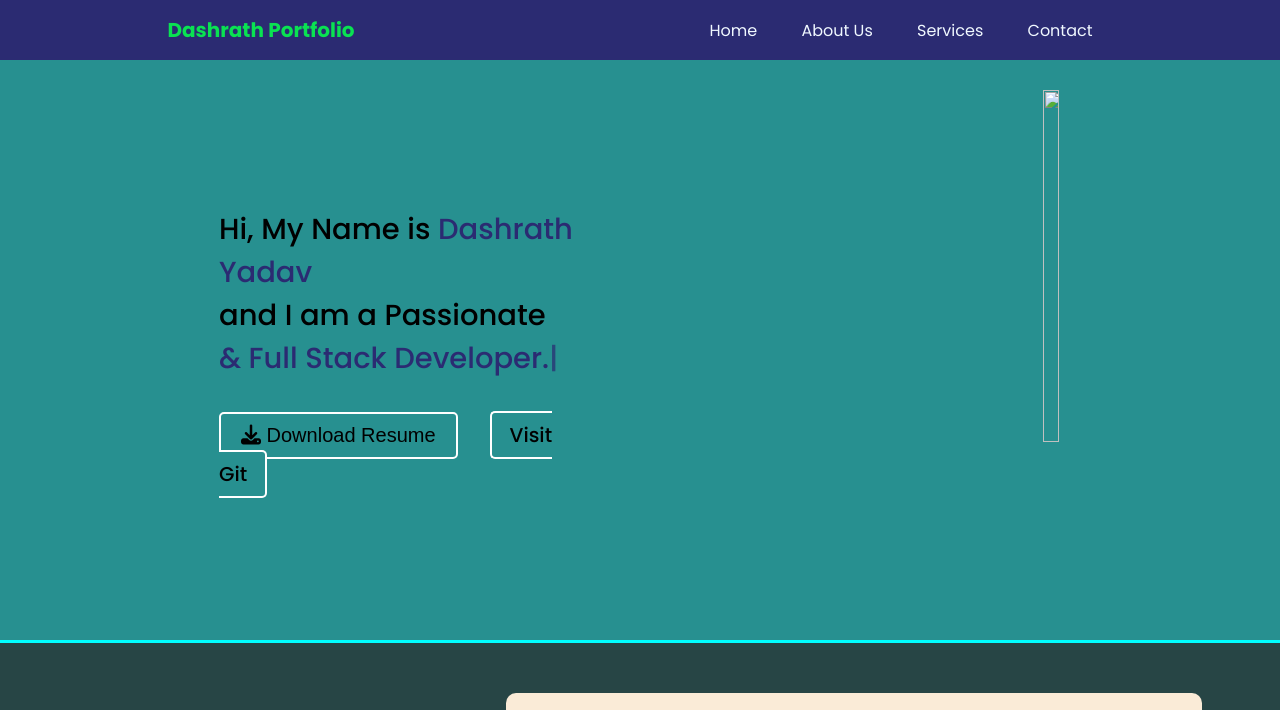
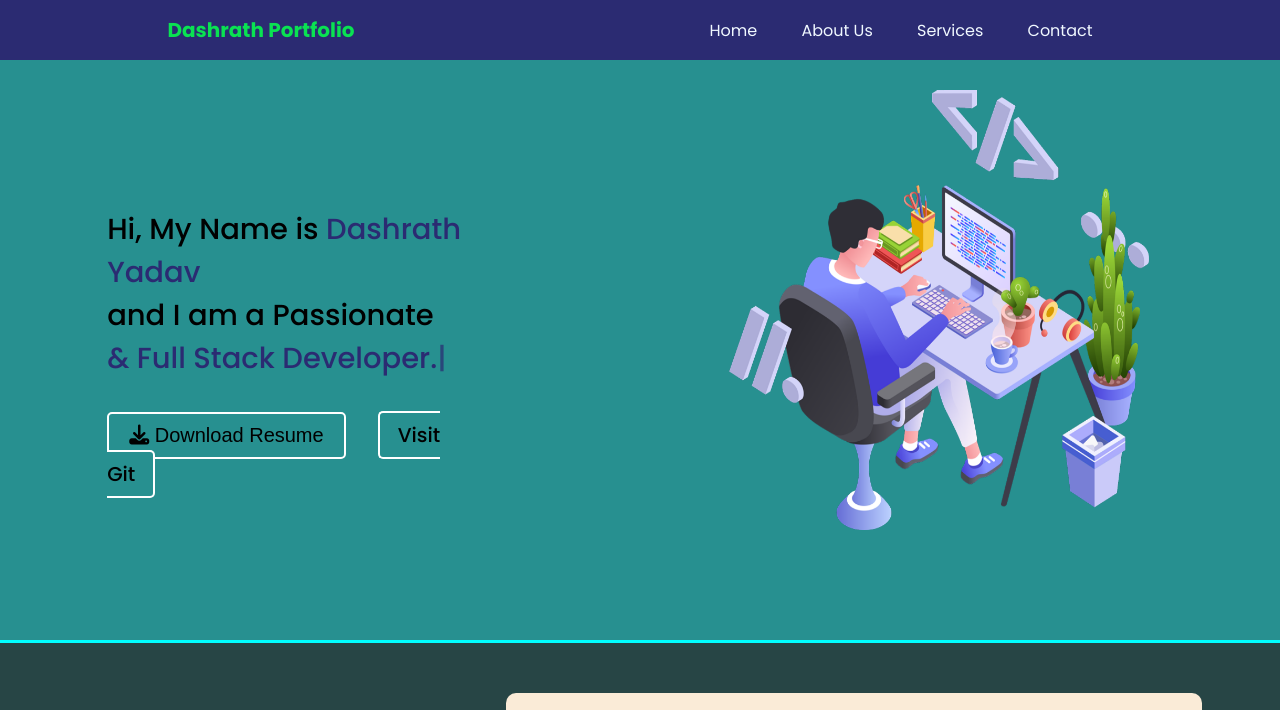
Before and after one commit to Dash9167/Dashrath-yadav-Portfolio, a plain HTML site: page index.html in a window 1280 px wide. Shown: the top 710 px of the page. Drawn offline with nearby package versions, Linux system fonts and the light colour scheme.

Commit message:
Update index.html

```diff
--- a/index.html
+++ b/index.html
@@ -45,7 +45,7 @@ I am a Passionate <br>
 
     </div>
     <div class="img">
-<img src="./main/PngItem_1127587.png">
+<img src="./images/PngItem_1127587.png">
     </div>
 </div>
 <hr>
```
